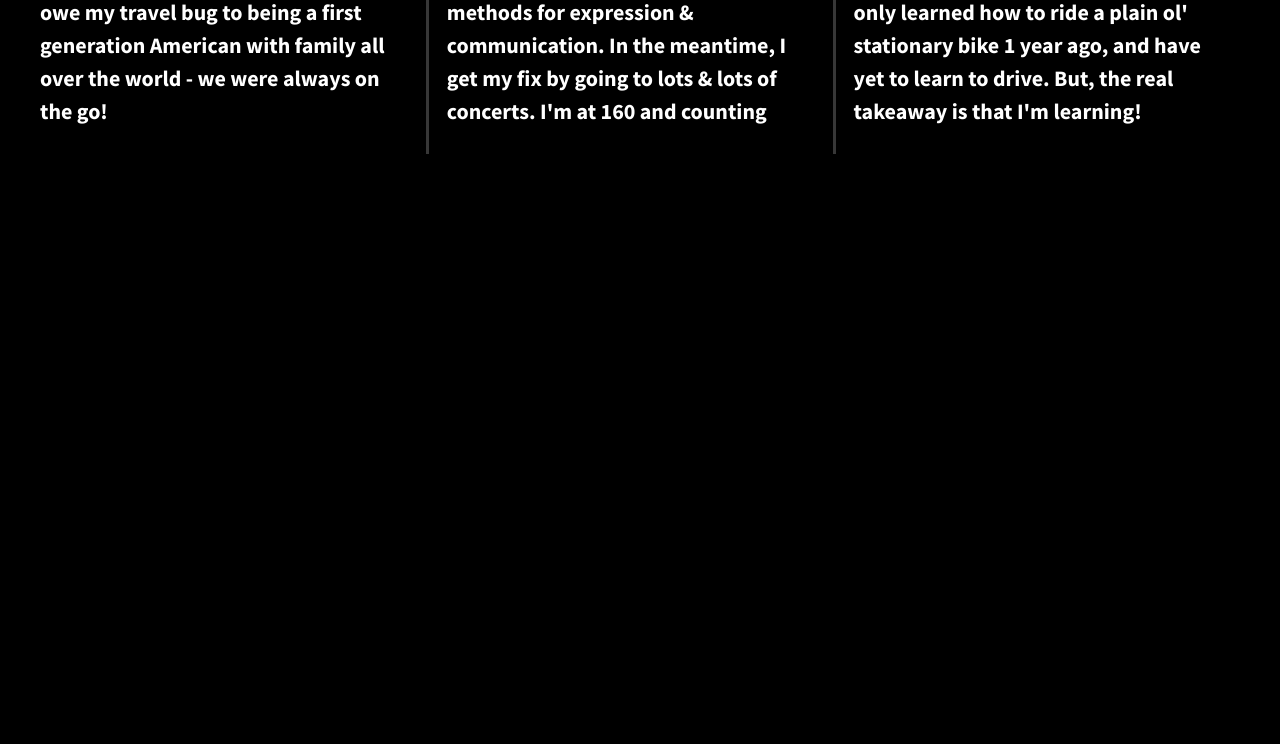
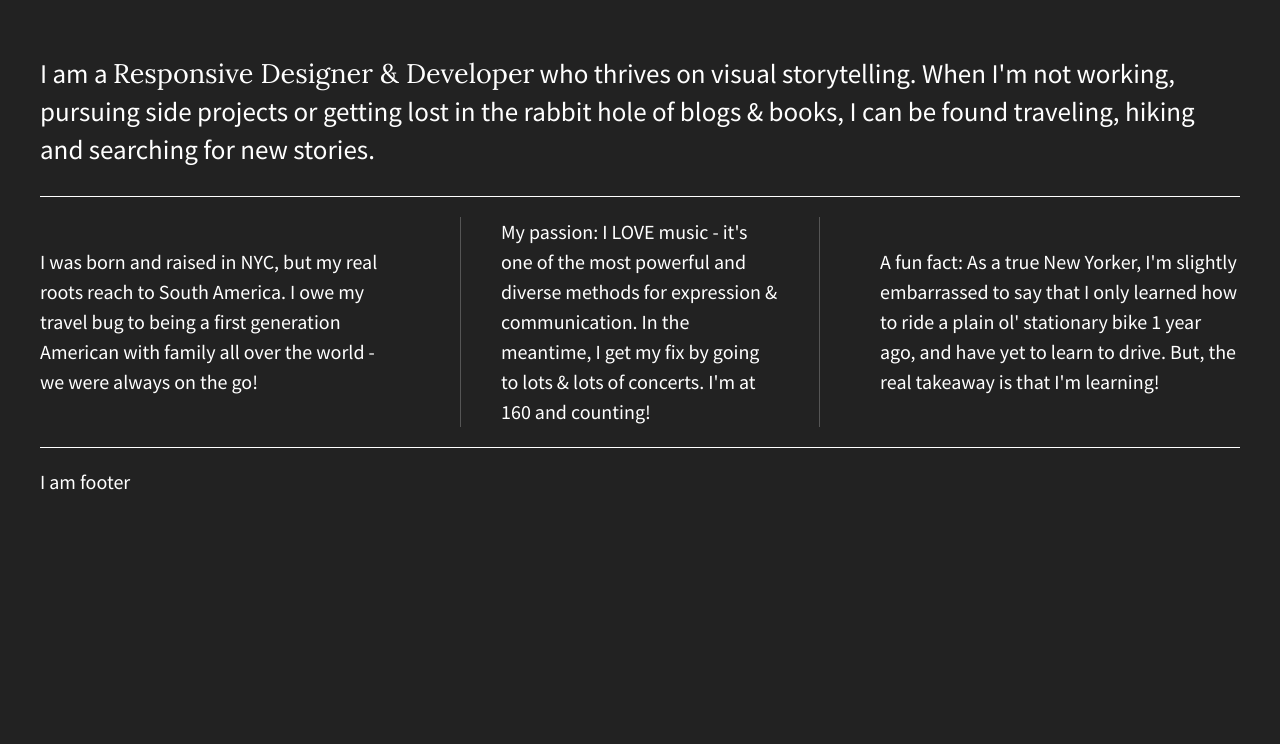
Before and after one commit to jl4syth/divs-flexbox-exercise, a plain HTML site: page index.html in a window 1280 px wide. Shown: the part 136-880 px from the top of the page. After the commit the page ends 800 px from the top, so only its background shows below. Drawn offline with nearby package versions, Linux system fonts and the light colour scheme.

Commit message:
added header, main and footer

```diff
--- a/css/main.css
+++ b/css/main.css
@@ -97,43 +97,70 @@ textarea {
 
 
 html {
-  background-color: #000000;
+  background-color: #222;
   height: 100%;
   width: 100%;
 }
 
 body {
   font-family: 'Source Sans Pro', sans-serif;
-  padding: 2em;
+  padding: 0em 2em;
   font-size: 1.25em;
-  height: 100%;
+  color: #fff;
+  display: flex;
+  justify-content: center;
 }
 
 .wrapper {
   display: flex;
-  justify-content: space-between;/*add display:flex and set justify-content to space-between*/
-  font-weight: 700;
+  flex-flow: row wrap;
+  justify-content: space-between;
+  max-width: 1200px;/*add display:flex and set justify-content to space-between*/
 }
 
-.div-1, .div-2, .div-3 {
+p span {
+  font-family: 'Lora', sans-serif;
+}
+
+header,
+footer {
+  width: 100%;
+  display: flex;
+  justify-content: flex-start;
+}
+
+header h1 {
+  font-family: 'Lora', sans-serif ;
+  font-size: 3em;
+}
+
+main {
+  width: 100%;
+  display: flex;
+  justify-content: center;
+  border-bottom: 1px solid #fff;
+}
+
+main p {
+  font-size: 1.35em;
+}
+
+.flex-items {
   display: flex;
   justify-content: center;
   align-items: center;/*give the divs a width of 30%, add display:flex, set justify-content and align-items to center*/
-  color: #fff;
   line-height: 1.5em;
-  font-size: 1.1em;
-  background-color: #000000;
-  height: 250px;
-  width: 30%;
-  padding: 0 1.2em 0 0;
+  font-size: 1em;
+  border-bottom: 1px solid #555;
 }
 
-.div-1, .div-2 {
-  border-right: .15em solid #373737;
+footer {
+  border-top: 1px solid #fff;
 }
 
-
-
+footer i {
+  padding: 30px 20px 0 0;
+}
 
 /* ==========================================================================
    Helper classes
@@ -214,6 +241,24 @@ body {
    These examples override the primary ('mobile first') styles.
    Modify as content requires.
    ========================================================================== */
+@media all and (max-width: 768px) {
+  body {
+    padding: 1em;
+  }
+}
+
+@media (min-width: 1200px) {
+    .flex-items {
+      flex-basis: 30%;
+      border-bottom: none;
+    }
+
+    #div-2 p {
+      border-left: 1px solid #555;
+      border-right: 1px solid #555;
+      padding: 0 40px;
+    }
+    }
 
 @media print,
        (-webkit-min-device-pixel-ratio: 1.25),
--- a/index.html
+++ b/index.html
@@ -13,24 +13,32 @@
         <link rel="stylesheet" href="css/normalize.css">
         <link rel="stylesheet" href="css/main.css">
         <script src="js/vendor/modernizr-2.8.3.min.js"></script>
-        <link href='http://fonts.googleapis.com/css?family=Lora:700' rel='stylesheet' type='text/css'>
-        <link href='http://fonts.googleapis.com/css?family=Source+Sans+Pro:400,700' rel='stylesheet' type='text/css'>
+        <link href="https://fonts.googleapis.com/css?family=Lora|Source+Sans+Pro:400,700" rel="stylesheet">
+        <link rel="stylesheet" href="https://use.fontawesome.com/releases/v5.5.0/css/all.css" integrity="sha384-B4dIYHKNBt8Bc12p+WXckhzcICo0wtJAoU8YZTY5qE0Id1GSseTk6S+L3BlXeVIU" crossorigin="anonymous">
     </head>
     <body>
       <!--[if lt IE 8]>
           <p class="browserupgrade">You are using an <strong>outdated</strong> browser. Please <a href="http://browsehappy.com/">upgrade your browser</a> to improve your experience.</p>
       <![endif]-->
-
       <section class="wrapper">
-            <div class="div-1">
-                I was born and raised in NYC, but my real roots reach to South America. I owe my travel bug to being a first generation American with family all over the world - we were always on the go!
+        <header>
+          <h1>Hi. I'm Aisha</h1>
+        </header>
+        <main>
+          <p>I am a <span>Responsive Designer & Developer</span> who thrives on visual storytelling. When I'm not working, pursuing side projects or getting lost in the rabbit hole of blogs & books, I can be found traveling, hiking and searching for new stories.</p>
+        </main>
+        <div id="div-1" class="flex-items">
+            <p>I was born and raised in NYC, but my real roots reach to South America. I owe my travel bug to being a first generation American with family all over the world - we were always on the go!</p>
         </div>
-            <div class="div-2">
-                My passion: I LOVE music - it's one of the most powerful and diverse methods for expression & communication. In the meantime, I get my fix by going to lots & lots of concerts. I'm at 160 and counting
+        <div id="div-2" class="flex-items">
+            <p>My passion: I LOVE music - it's one of the most powerful and diverse methods for expression & communication. In the meantime, I get my fix by going to lots & lots of concerts. I'm at 160 and counting!</p>
         </div>
-            <div class="div-3">
-                A fun fact: As a true New Yorker, I'm slightly embarrassed to say that I only learned how to ride a plain ol' stationary bike 1 year ago, and have yet to learn to drive. But, the real takeaway is that I'm learning!
+        <div id="div-3" class="flex-items">
+            <p>A fun fact: As a true New Yorker, I'm slightly embarrassed to say that I only learned how to ride a plain ol' stationary bike 1 year ago, and have yet to learn to drive. But, the real takeaway is that I'm learning!</p>
         </div>
+        <footer>
+          <p>I am footer</p>
+        </footer>
       </section>
 
         <script src="https://ajax.googleapis.com/ajax/libs/jquery/1.11.3/jquery.min.js"></script>
```
Lines whose indentation alone changed are shown as unchanged.
